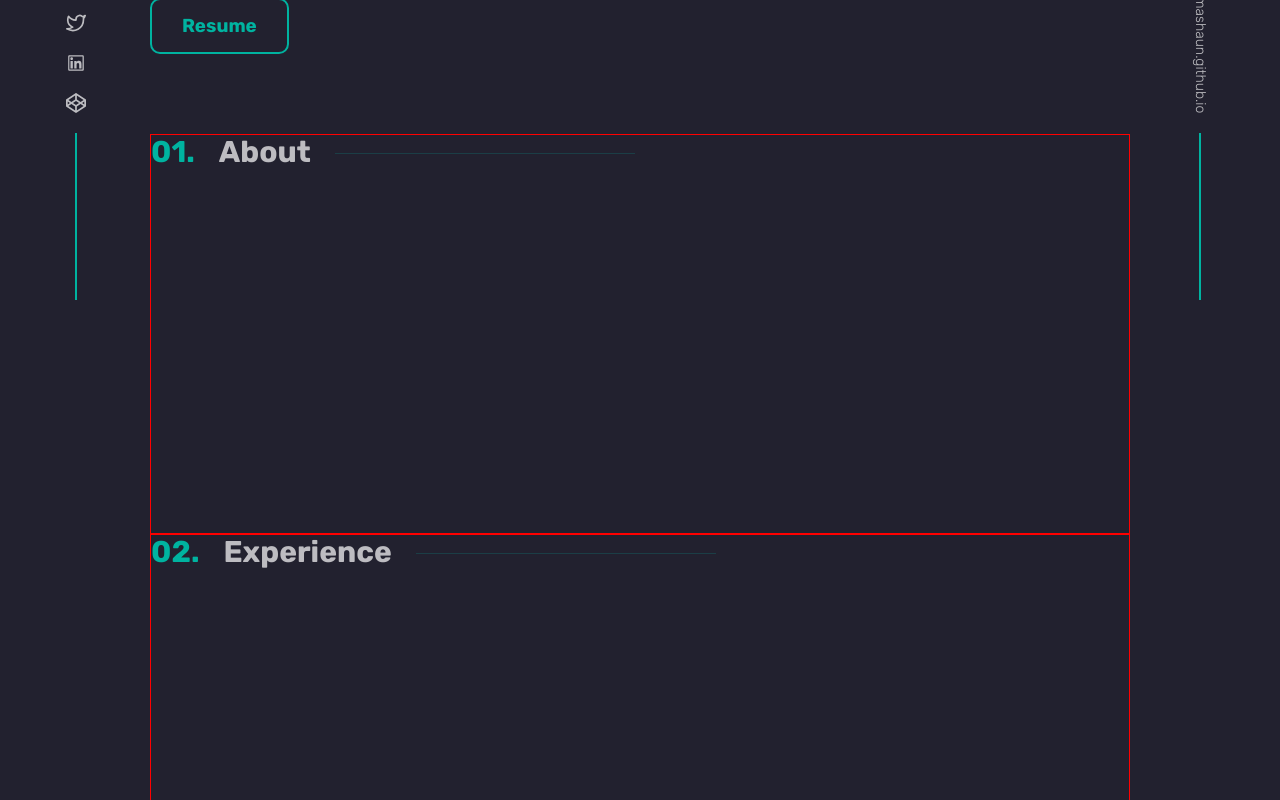
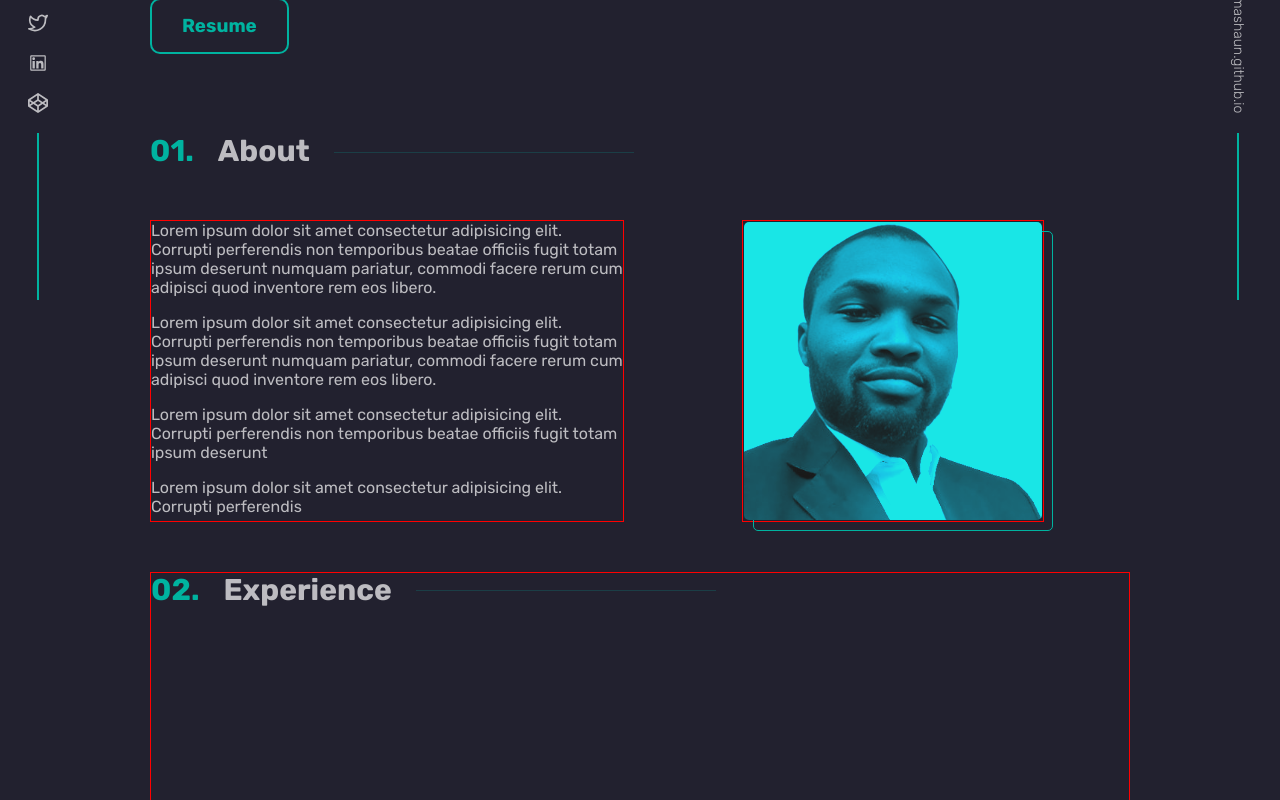
Before and after one commit to fmanimashaun/fmanimashaun.github.io, a React (Vite) app: page / in a window 1280 px wide. Shown: the part 500-1300 px from the top of the page. Built offline with nearby package versions, Linux system fonts and the light colour scheme.

Commit message:
Update about section

```diff
--- a/src/App.jsx
+++ b/src/App.jsx
@@ -11,6 +11,7 @@ import Aside from "./components/Aside";
 import SectionHeader from "./components/SectionHeader";
 import WelcomeScreen from "./components/WelcomeScreen";
 import Intro from "./components/Intro";
+import AboutContent from "./components/AboutContent";
 
 const App = () => {
   const [isVisible, setIsVisible] = useState(false);
@@ -77,6 +78,7 @@ const App = () => {
               <Intro />
               <div id="about" className="about">
                 <SectionHeader title="About" />
+                <AboutContent />
               </div>
               <div id="experience" className="experience">
                 <SectionHeader title="Experience" />
--- /dev/null
+++ b/src/components/AboutContent.jsx
@@ -0,0 +1,37 @@
+import AuthorImg from "@/assets/img/author.png"
+
+const AboutContent = () => {
+  return (
+    <div className="about__wrapper">
+      <div className="about__wrapper-left">
+			<p>
+        Lorem ipsum dolor sit amet consectetur adipisicing elit. Corrupti
+        perferendis non temporibus beatae officiis fugit totam ipsum deserunt
+        numquam pariatur, commodi facere rerum cum adipisci quod inventore rem
+        eos libero.
+      </p>
+      <p>
+        Lorem ipsum dolor sit amet consectetur adipisicing elit. Corrupti
+        perferendis non temporibus beatae officiis fugit totam ipsum deserunt
+        numquam pariatur, commodi facere rerum cum adipisci quod inventore rem
+        eos libero.
+      </p>
+      <p>
+        Lorem ipsum dolor sit amet consectetur adipisicing elit. Corrupti
+        perferendis non temporibus beatae officiis fugit totam ipsum deserunt
+      </p>
+      <p>
+        Lorem ipsum dolor sit amet consectetur adipisicing elit. Corrupti
+        perferendis
+      </p>
+			</div>
+			<div className="about__wrapper-right">
+				<div className="about__img-wrapper">
+					<img src={AuthorImg} alt="Animashaun Fisayo portrait" />
+				</div>
+			</div>
+    </div>
+  );
+};
+
+export default AboutContent;
--- a/src/components/SectionHeader.jsx
+++ b/src/components/SectionHeader.jsx
@@ -5,7 +5,6 @@ const SectionHeader = ({ title }) => {
 };
 
 SectionHeader.propTypes = {
-  //   children: PropTypes.node.isRequired,
   title: PropTypes.string.isRequired,
 };
 
--- a/src/scss/abstracts/_variables.scss
+++ b/src/scss/abstracts/_variables.scss
@@ -1,3 +1,4 @@
 $btn-text-size: clamp(0.75rem, 0.5739rem + 0.7512vi, 1.25rem);
 $off-desktop-inline: clamp(3.125rem, -0.4464rem + 7.4405vi, 6.25rem);
 $off-mobile-inline: clamp(1.875rem, 0.6823rem + 5.0891vi, 3.125rem);
+$grid-gap: 1.5rem;
--- a/src/scss/components/_about.scss
+++ b/src/scss/components/_about.scss
@@ -2,9 +2,6 @@
 @use "../abstracts/mixins" as *;
 
 .about {
-  min-height: 50vh;
-  border: 1px solid red;
-
   &__heading {
     position: relative;
     display: flex;
@@ -18,4 +15,58 @@
     @include before-heading("01.", $accent-color);
     @include after-heading($accent-color);
   }
+
+  &__wrapper {
+    display: grid;
+    gap: 2rem;
+    padding-block: 50px;
+
+    @media screen and (min-width: 768px) {
+      grid-auto-flow: column;
+      grid-auto-columns: 1fr;
+    }
+
+    &-left {
+      display: flex;
+      flex-direction: column;
+      gap: 1rem;
+      max-inline-size: 60ch;
+      border: 1px solid red
+    }
+
+    &-right {
+      border: 1px solid red;
+      @media screen and (min-width: 768px) {
+        justify-self: center;
+      }
+    }
+  }
+
+  &__img-wrapper {
+    position: relative;
+    width: 100%;
+    max-width: 300px;
+    border: 1px solid $accent-color;
+    border-radius: 5px;
+    transform: translate(10px, 10px);
+    cursor: pointer;
+
+    img {
+      position: relative;
+      transform: translate(-10px, -10px);
+      width: 100%;
+      height: auto;
+      border-radius: 5px;
+      filter: brightness(0.7) sepia(100%) hue-rotate(140deg) saturate(600%)
+        contrast(0.8);
+      transition: filter 0.3s ease, transform 0.5s ease;
+    }
+
+    &:hover {
+      img {
+        filter: none;
+        transform: translate(-25px, -25px);
+      }
+    }
+  }
 }
--- a/src/scss/components/_aside.scss
+++ b/src/scss/components/_aside.scss
@@ -15,18 +15,18 @@
     &.right {
       right: calc($off-mobile-inline - 16.59px);
 
-      @media screen and (min-width: 1024px) {
-        right: calc($off-desktop-inline - 16.59px);
-      }
+      // @media screen and (min-width: 1024px) {
+      //   right: calc($off-desktop-inline - 16.59px);
+      // }
     }
 
     &.left {
       left: calc($off-mobile-inline - 25px);
       width: 25px;
 
-      @media screen and (min-width: 1024px) {
-        left: calc($off-desktop-inline - 25px);
-      }
+      // @media screen and (min-width: 1024px) {
+      //   left: calc($off-desktop-inline - 25px);
+      // }
     }
 
     &__icons,
--- a/src/scss/components/_contact.scss
+++ b/src/scss/components/_contact.scss
@@ -9,7 +9,7 @@
     position: relative;
     display: flex;
     flex-direction: row;
-    justify-content: flex-start;
+    justify-content: center;
     align-items: center;
     gap: 1rem;
     font-size: 30px;
--- a/src/scss/components/_header.scss
+++ b/src/scss/components/_header.scss
@@ -105,7 +105,7 @@ $line-height: 1.185;
   }
 
   @media screen and (min-width: 1024px) {
-    padding: 35px clamp(2.8125rem, -2.5721rem + 8.4135vw, 5rem);
+    // padding: 35px clamp(2.8125rem, -2.5721rem + 8.4135vw, 5rem);
 
     &__wrapper {
       position: static;
```
Also changed, not shown: src/assets/img/author.png (added).
